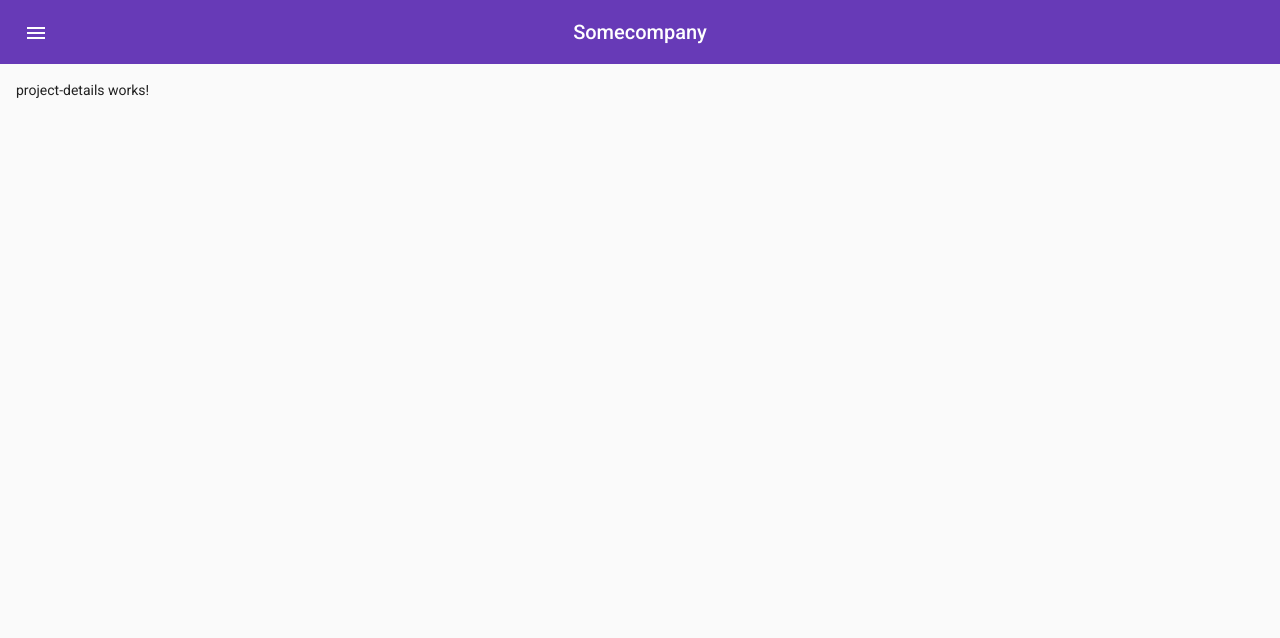
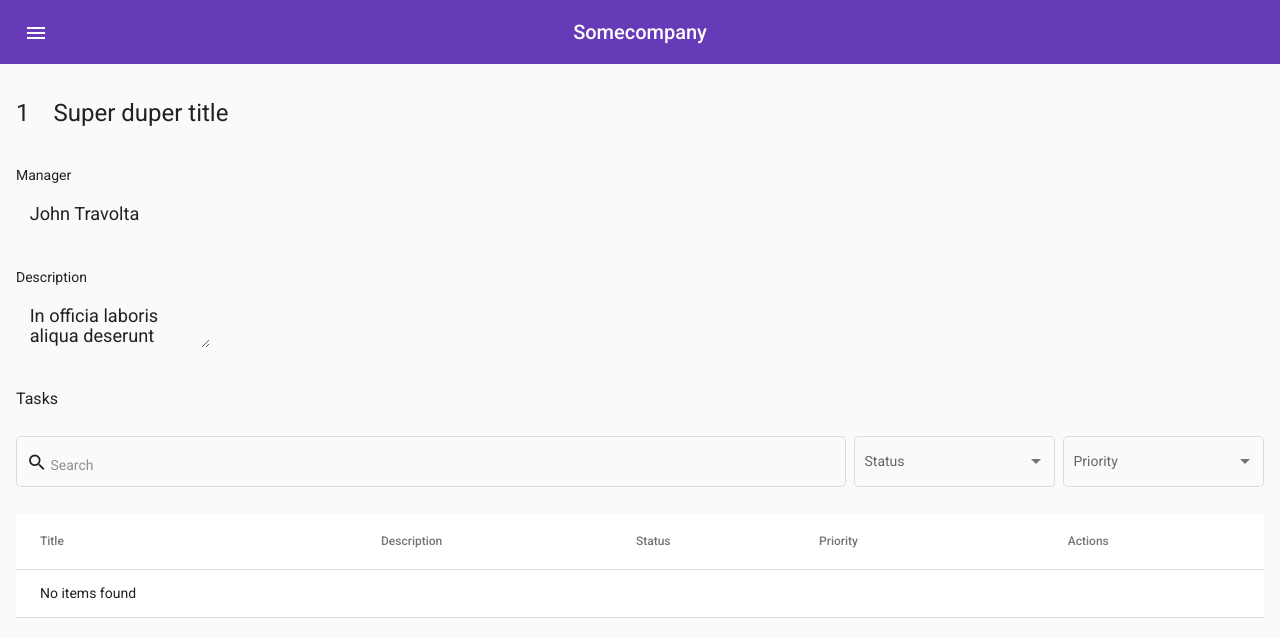
Before and after one commit to hwawrzacz/wtr-gui, an Angular app: page /projects/1 in a window 1280 px wide. Shown: the top 638 px of the page. Built offline with nearby package versions, Linux system fonts and the light colour scheme.

Commit message:
Add basic styling for project details view

```diff
--- a/src/app/app.module.ts
+++ b/src/app/app.module.ts
@@ -31,6 +31,7 @@ import { FilterSearchBarComponent } from './components/filter-search-bar/filter-
 import { EmployeesTableComponent } from './pages/employees-list/employees-table.component';
 import { EmployeesListComponent } from './pages/employees-list/employees-list.component';
 import { CommonItemDetailsComponent } from './components/common-item-details/common-item-details.component';
+import { FormsModule, ReactiveFormsModule } from '@angular/forms';
 
 
 @NgModule({
@@ -68,7 +69,9 @@ import { CommonItemDetailsComponent } from './components/common-item-details/com
     MatInputModule,
     HttpClientModule,
     MatProgressBarModule,
-    MatSelectModule
+    MatSelectModule,
+    ReactiveFormsModule,
+    FormsModule,
   ],
   providers: [],
   bootstrap: [AppComponent]
--- a/src/app/components/common-item-details/common-item-details.component.scss
+++ b/src/app/components/common-item-details/common-item-details.component.scss
@@ -0,0 +1,35 @@
+form {
+
+  h3 {
+    font-size: 1em;
+    margin-bottom: 0;
+  }
+
+  .mat-form-field {
+    font-size: 1.3em;
+  }
+
+  ::ng-deep {
+    h1 {
+      .mat-form-field {
+        font-size: inherit !important;
+
+        .mat-form-field-wrapper {
+          padding: 0 !important;
+          border: none;
+        }
+      }
+    }
+
+    .mat-form-field-infix {
+      padding: 0 0 .5em 0 !important;
+    }
+
+    .mat-form-field-appearance-outline[readonly='true'] {
+      .mat-form-field-outline,
+      .mat-form-field-outline-thick {
+        color: transparent !important;
+      }
+    }
+  }
+}
--- a/src/app/components/common-item-details/common-item-details.component.ts
+++ b/src/app/components/common-item-details/common-item-details.component.ts
@@ -13,9 +13,11 @@ export class CommonItemDetailsComponent<T> implements OnInit {
 
   constructor(private _router: Router) { }
 
+  //#region Getters and setters
   get itemId(): number | string {
     return this._itemId;
   }
+  //#endregion
 
   ngOnInit(): void {
     this._itemId = this.getIdFromUrl();
--- a/src/app/pages/project-details/project-details.component.html
+++ b/src/app/pages/project-details/project-details.component.html
@@ -1 +1,38 @@
-<p>project-details works!</p>
+<form [formGroup]="form">
+  <h1>{{ stringId }}
+    <mat-form-field appearance="outline" [attr.readonly]="readonly" (dblclick)="readonly = false"
+      (focusout)="readonly = true">
+      <input matInput type="text" formControlName="title" [readonly]="readonly" />
+    </mat-form-field>
+  </h1>
+
+  <h3>Manager</h3>
+  <div>
+    <mat-form-field appearance="outline" [attr.readonly]="readonly" (dblclick)="readonly = false"
+      (focusout)="readonly = true">
+      <input matInput *ngIf="readonly" (dblclick)="readonly = false" readonly [value]="'John Travolta'" />
+      <mat-select *ngIf="!readonly" formControlName="manager" (focusout)="readonly = true">
+        <div disabled>Loading data</div>
+        <!-- <mat-option *ngFor="let manager of getManagers | async" [value]="manager.id">{{ manager.firstName + ' ' + manager.lastName | titlecase}}</mat-option> -->
+        <mat-option [value]="1">Samuel L Jackson</mat-option>
+        <mat-option [value]="2">John Travolta
+        </mat-option>
+        <mat-option [value]="3">John Lajoile</mat-option>
+      </mat-select>
+    </mat-form-field>
+  </div>
+
+  <h3>Description</h3>
+  <div>
+    <mat-form-field appearance="outline" [attr.readonly]="readonly" (dblclick)="readonly = false"
+      (focusout)="readonly = true">
+      <textarea matInput formControlName="description" [readonly]="readonly" (dblclick)="readonly = false"
+        (focusout)="readonly = true"></textarea>
+    </mat-form-field>
+  </div>
+
+</form>
+
+<h3>Tasks</h3>
+<app-filter-search-bar></app-filter-search-bar>
+<app-tasks-table></app-tasks-table>
--- a/src/app/pages/project-details/project-details.component.ts
+++ b/src/app/pages/project-details/project-details.component.ts
@@ -1,15 +1,57 @@
+import { typeWithParameters } from '@angular/compiler/src/render3/util';
 import { Component, OnInit } from '@angular/core';
+import { FormBuilder, FormGroup, Validators } from '@angular/forms';
+import { Router } from '@angular/router';
+import { Observable } from 'rxjs';
+import { CommonItemDetailsComponent } from 'src/app/components/common-item-details/common-item-details.component';
+import { Employee } from 'src/app/model/employee';
+import { Project } from 'src/app/model/project';
 
 @Component({
   selector: 'app-project-details',
   templateUrl: './project-details.component.html',
-  styleUrls: ['./project-details.component.scss']
+  styleUrls: ['../../components/common-item-details/common-item-details.component.scss', './project-details.component.scss']
 })
-export class ProjectDetailsComponent implements OnInit {
+export class ProjectDetailsComponent extends CommonItemDetailsComponent<Project> implements OnInit {
+  readonly: boolean;
+  private _form: FormGroup;
 
-  constructor() { }
+  constructor(router: Router, private _formBuilder: FormBuilder) {
+    super(router);
+    this.readonly = true;
+    this.reinitializeForm();
+  }
+
+  //#region Getters and setters
+  get stringId(): number | string {
+    return this.itemId;
+  }
+
+  get form(): FormGroup {
+    return this._form;
+  }
+  //#endregion
 
   ngOnInit(): void {
+    super.ngOnInit();
   }
 
+  private reinitializeForm(): void {
+    this._form = this.buildForm();
+  }
+
+  private buildForm(): FormGroup {
+    return this._formBuilder.group({
+      // title: [this._item.title, [Validators.required]],
+      // manager: [this._item.manager, [Validators.required]],
+      // description: [this._item.description]
+      title: ['Super duper title', [Validators.required]],
+      manager: [2, [Validators.required]],
+      description: ['In officia laboris aliqua deserunt ullamco magna exercitation in aute aliqua. In reprehenderit id commodo anim cupidatat dolore ullamco enim nostrud anim consequat nisi nulla. Tempor aliquip aliqua esse aliquip mollit nostrud do. Incididunt minim excepteur laborum et duis Lorem excepteur laboris in. Irure ex sit pariatur cillum commodo voluptate veniam nulla non duis minim eiusmod incididunt. Id aliquip pariatur ipsum laboris et ea. Nostrud pariatur et magna nisi ad non ea aute ipsum.']
+    });
+  }
+
+  getMangers(): Observable<Employee[]> {
+    return
+  }
 }
```
Also changed, not shown: 1 other file (tests, documents, lock files or other folders).
